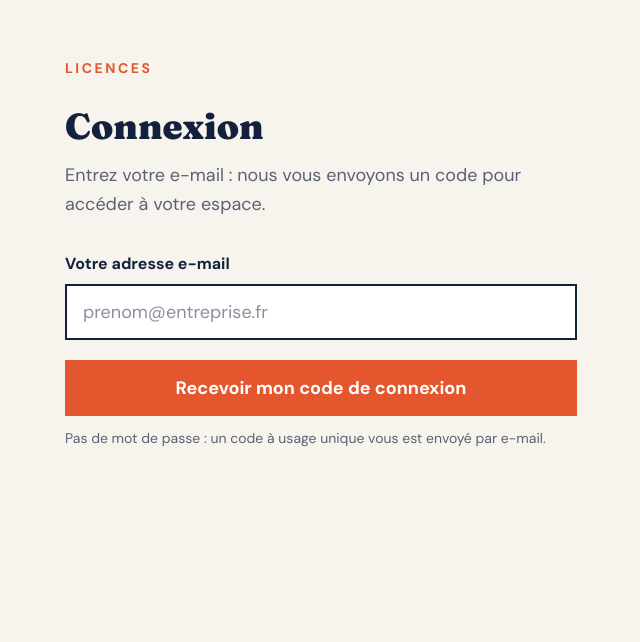
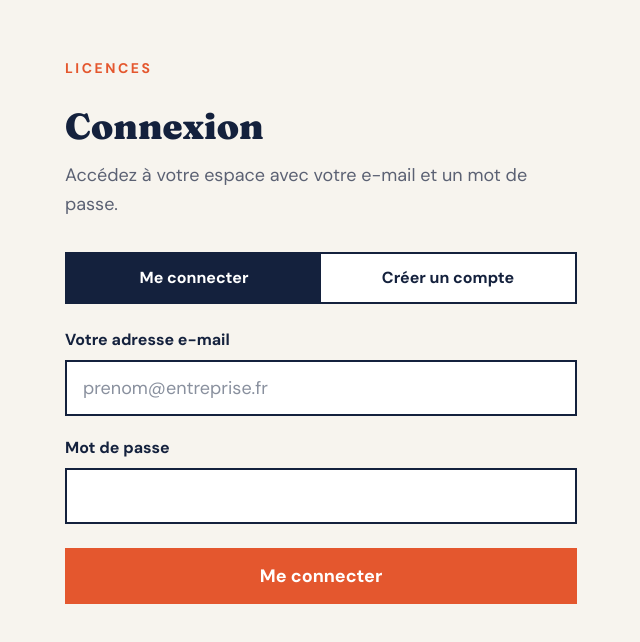
Before and after one commit to cherchimarc-pixel/licences, a Next.js app: page /connexion in a window 1280 px wide. Shown: the top 642 px of the page, without its empty margins (319-959 px from the left). Built offline with nearby package versions, Linux system fonts and the light colour scheme; no server answers.

Commit message:
Connexion par e-mail et mot de passe
Co-Authored-By: Claude Sonnet 5.5 <noreply@anthropic.com>
Claude-Session: https://claude.ai/code/session_01PmkkMqRXbe4Vm1qYsgCMxH

```diff
--- a/app/connexion/formulaire.tsx
+++ b/app/connexion/formulaire.tsx
@@ -3,25 +3,43 @@
 import { useState, type FormEvent } from "react";
 import { creerClientNavigateur } from "@/lib/supabase/client";
 
+type Mode = "connexion" | "creation";
+
 type Etat =
   | { type: "repos" }
   | { type: "envoi" }
-  | { type: "code"; email: string; message?: string }
-  | { type: "verification"; email: string }
+  | { type: "confirmer"; email: string }
   | { type: "erreur"; message: string };
 
+const LONGUEUR_MIN = 8;
+const LONGUEUR_MAX = 72;
+
 export default function Formulaire({ messageInitial }: { messageInitial?: string }) {
+  const [mode, setMode] = useState<Mode>("connexion");
   const [etat, setEtat] = useState<Etat>(
     messageInitial ? { type: "erreur", message: messageInitial } : { type: "repos" },
   );
 
-  async function envoyerEmail(evenement: FormEvent<HTMLFormElement>) {
+  function changerMode(nouveau: Mode) {
+    setMode(nouveau);
+    setEtat({ type: "repos" });
+  }
+
+  async function envoyer(evenement: FormEvent<HTMLFormElement>) {
     evenement.preventDefault();
     const donnees = new FormData(evenement.currentTarget);
     const email = String(donnees.get("email") ?? "").trim();
+    const motDePasse = String(donnees.get("motdepasse") ?? "");
 
     if (email.length < 5 || email.length > 254 || !email.includes("@")) {
       setEtat({ type: "erreur", message: "Entrez une adresse e-mail valide." });
+      return;
+    }
+    if (motDePasse.length < LONGUEUR_MIN || motDePasse.length > LONGUEUR_MAX) {
+      setEtat({
+        type: "erreur",
+        message: `Le mot de passe doit contenir entre ${LONGUEUR_MIN} et ${LONGUEUR_MAX} caractères.`,
+      });
       return;
     }
 
@@ -35,123 +53,94 @@ export default function Formulaire({ messageInitial }: { messageInitial?: string
     }
 
     setEtat({ type: "envoi" });
-    const { error } = await supabase.auth.signInWithOtp({
+
+    if (mode === "connexion") {
+      const { error } = await supabase.auth.signInWithPassword({
+        email,
+        password: motDePasse,
+      });
+      if (error) {
+        setEtat({
+          type: "erreur",
+          message:
+            error.status === 429
+              ? "Trop de tentatives. Attendez quelques minutes avant de réessayer."
+              : "E-mail ou mot de passe incorrect.",
+        });
+        return;
+      }
+      window.location.assign("/app");
+      return;
+    }
+
+    const { data, error } = await supabase.auth.signUp({
       email,
-      options: { emailRedirectTo: `${window.location.origin}/auth/callback` },
+      password: motDePasse,
     });
-
     if (error) {
-      const limite = error.status === 429;
+      const dejaPris = /already|registered/i.test(error.message);
       setEtat({
         type: "erreur",
-        message: limite
-          ? "Trop de demandes en peu de temps. Attendez quelques minutes avant de réessayer."
-          : "L'e-mail n'a pas pu être envoyé. Vérifiez l'adresse et réessayez.",
+        message: dejaPris
+          ? "Un compte existe déjà avec cet e-mail. Connectez-vous."
+          : error.status === 429
+            ? "Trop de tentatives. Attendez quelques minutes avant de réessayer."
+            : "Le compte n'a pas pu être créé. Vérifiez vos informations et réessayez.",
       });
       return;
     }
 
-    setEtat({ type: "code", email });
+    if (data.session) {
+      // Rechargement complet : le serveur doit voir la session toute neuve.
+      window.location.assign("/app");
+      return;
+    }
+    setEtat({ type: "confirmer", email });
   }
 
-  async function verifierCode(evenement: FormEvent<HTMLFormElement>) {
-    evenement.preventDefault();
-    if (etat.type !== "code") return;
-    const email = etat.email;
-
-    const donnees = new FormData(evenement.currentTarget);
-    const code = String(donnees.get("code") ?? "").replace(/\D/g, "");
-
-    if (code.length < 6 || code.length > 10) {
-      setEtat({ type: "code", email, message: "Entrez le code à chiffres reçu par e-mail." });
-      return;
-    }
-
-    const supabase = creerClientNavigateur();
-    if (!supabase) {
-      setEtat({ type: "code", email, message: "La connexion n'est pas disponible pour le moment." });
-      return;
-    }
-
-    setEtat({ type: "verification", email });
-
-    let { error } = await supabase.auth.verifyOtp({ email, token: code, type: "email" });
-    if (error) {
-      // Première connexion : le code est de type « signup ».
-      const essai = await supabase.auth.verifyOtp({ email, token: code, type: "signup" });
-      error = essai.error;
-    }
-
-    if (error) {
-      setEtat({
-        type: "code",
-        email,
-        message: "Ce code est incorrect ou a expiré. Vérifiez-le ou demandez-en un nouveau.",
-      });
-      return;
-    }
-
-    // Rechargement complet : le serveur doit voir la session toute neuve.
-    window.location.assign("/app");
-  }
-
-  if (etat.type === "code" || etat.type === "verification") {
-    const enCours = etat.type === "verification";
-    const message = etat.type === "code" ? etat.message : undefined;
+  if (etat.type === "confirmer") {
     return (
-      <form onSubmit={verifierCode} className="mt-8" noValidate>
-        <div role="status" className="border-l-4 border-braise bg-white px-4 py-4">
-          <p className="text-lg font-bold">Regardez vos e-mails.</p>
-          <p className="mt-2 leading-relaxed text-gris">
-            Nous avons envoyé un e-mail à {etat.email}. Saisissez ci-dessous le
-            code qu&apos;il contient. Pensez à vérifier vos courriers
-            indésirables.
-          </p>
-        </div>
-
-        <label htmlFor="code" className="mt-6 block text-base font-bold">
-          Code reçu par e-mail
-        </label>
-        <input
-          id="code"
-          name="code"
-          type="text"
-          inputMode="numeric"
-          autoComplete="one-time-code"
-          maxLength={12}
-          required
-          placeholder="123456"
-          className="mt-2 min-h-14 w-full border-2 border-encre bg-white px-4 text-center text-2xl tracking-[0.3em]"
-        />
-
-        {message ? (
-          <p role="alert" className="mt-3 border-l-4 border-braise bg-white px-4 py-3 text-base">
-            {message}
-          </p>
-        ) : null}
-
-        <button
-          type="submit"
-          disabled={enCours}
-          className="mt-5 flex min-h-14 w-full items-center justify-center bg-braise px-6 text-lg font-bold text-white transition-colors active:bg-braise-fonce disabled:opacity-60"
-        >
-          {enCours ? "Vérification…" : "Me connecter"}
-        </button>
-
+      <div role="status" className="mt-8 border-l-4 border-braise bg-white px-4 py-4">
+        <p className="text-lg font-bold">Un dernier geste.</p>
+        <p className="mt-2 leading-relaxed text-gris">
+          Nous avons envoyé un e-mail de confirmation à {etat.email}. Ouvrez-le
+          pour activer votre compte, puis revenez vous connecter.
+        </p>
         <button
           type="button"
-          onClick={() => setEtat({ type: "repos" })}
+          onClick={() => changerMode("connexion")}
           className="mt-4 min-h-12 text-base font-bold underline underline-offset-4"
         >
-          Utiliser une autre adresse
+          Aller à la connexion
         </button>
-      </form>
+      </div>
     );
   }
 
+  const creation = mode === "creation";
+
   return (
-    <form onSubmit={envoyerEmail} className="mt-8" noValidate>
-      <label htmlFor="email" className="block text-base font-bold">
+    <form onSubmit={envoyer} className="mt-8" noValidate>
+      <div className="grid grid-cols-2 border-2 border-encre">
+        <button
+          type="button"
+          onClick={() => changerMode("connexion")}
+          aria-pressed={!creation}
+          className={`min-h-12 text-base font-bold ${!creation ? "bg-encre text-white" : "bg-white"}`}
+        >
+          Me connecter
+        </button>
+        <button
+          type="button"
+          onClick={() => changerMode("creation")}
+          aria-pressed={creation}
+          className={`min-h-12 text-base font-bold ${creation ? "bg-encre text-white" : "bg-white"}`}
+        >
+          Créer un compte
+        </button>
+      </div>
+
+      <label htmlFor="email" className="mt-6 block text-base font-bold">
         Votre adresse e-mail
       </label>
       <input
@@ -166,8 +155,27 @@ export default function Formulaire({ messageInitial }: { messageInitial?: string
         className="mt-2 min-h-14 w-full border-2 border-encre bg-white px-4 text-lg"
       />
 
+      <label htmlFor="motdepasse" className="mt-5 block text-base font-bold">
+        Mot de passe
+      </label>
+      <input
+        id="motdepasse"
+        name="motdepasse"
+        type="password"
+        autoComplete={creation ? "new-password" : "current-password"}
+        required
+        minLength={LONGUEUR_MIN}
+        maxLength={LONGUEUR_MAX}
+        className="mt-2 min-h-14 w-full border-2 border-encre bg-white px-4 text-lg"
+      />
+      {creation ? (
+        <p className="mt-2 text-sm text-gris">
+          Au moins {LONGUEUR_MIN} caractères.
+        </p>
+      ) : null}
+
       {etat.type === "erreur" ? (
-        <p role="alert" className="mt-3 border-l-4 border-braise bg-white px-4 py-3 text-base">
+        <p role="alert" className="mt-4 border-l-4 border-braise bg-white px-4 py-3 text-base">
           {etat.message}
         </p>
       ) : null}
@@ -175,13 +183,14 @@ export default function Formulaire({ messageInitial }: { messageInitial?: string
       <button
         type="submit"
         disabled={etat.type === "envoi"}
-        className="mt-5 flex min-h-14 w-full items-center justify-center bg-braise px-6 text-lg font-bold text-white transition-colors active:bg-braise-fonce disabled:opacity-60"
+        className="mt-6 flex min-h-14 w-full items-center justify-center bg-braise px-6 text-lg font-bold text-white transition-colors active:bg-braise-fonce disabled:opacity-60"
       >
-        {etat.type === "envoi" ? "Envoi en cours…" : "Recevoir mon code de connexion"}
+        {etat.type === "envoi"
+          ? "Un instant…"
+          : creation
+            ? "Créer mon compte"
+            : "Me connecter"}
       </button>
-      <p className="mt-3 text-sm text-gris">
-        Pas de mot de passe : un code à usage unique vous est envoyé par e-mail.
-      </p>
     </form>
   );
 }
--- a/app/connexion/page.tsx
+++ b/app/connexion/page.tsx
@@ -7,7 +7,7 @@ export const metadata = {
 };
 
 const messages: Record<string, string> = {
-  lien: "Ce lien n'a pas fonctionné : il a expiré, ou il a été ouvert dans un autre navigateur. Demandez un code ci-dessous.",
+  lien: "Ce lien n'a pas fonctionné. Connectez-vous avec votre e-mail et votre mot de passe.",
   configuration: "La connexion n'est pas encore configurée. Réessayez plus tard.",
 };
 
@@ -31,8 +31,7 @@ export default async function Connexion({
         Connexion
       </h1>
       <p className="mt-3 text-lg leading-relaxed text-gris">
-        Entrez votre e-mail : nous vous envoyons un code pour accéder à votre
-        espace.
+        Accédez à votre espace avec votre e-mail et un mot de passe.
       </p>
       <Formulaire messageInitial={messageInitial} />
     </main>
```
